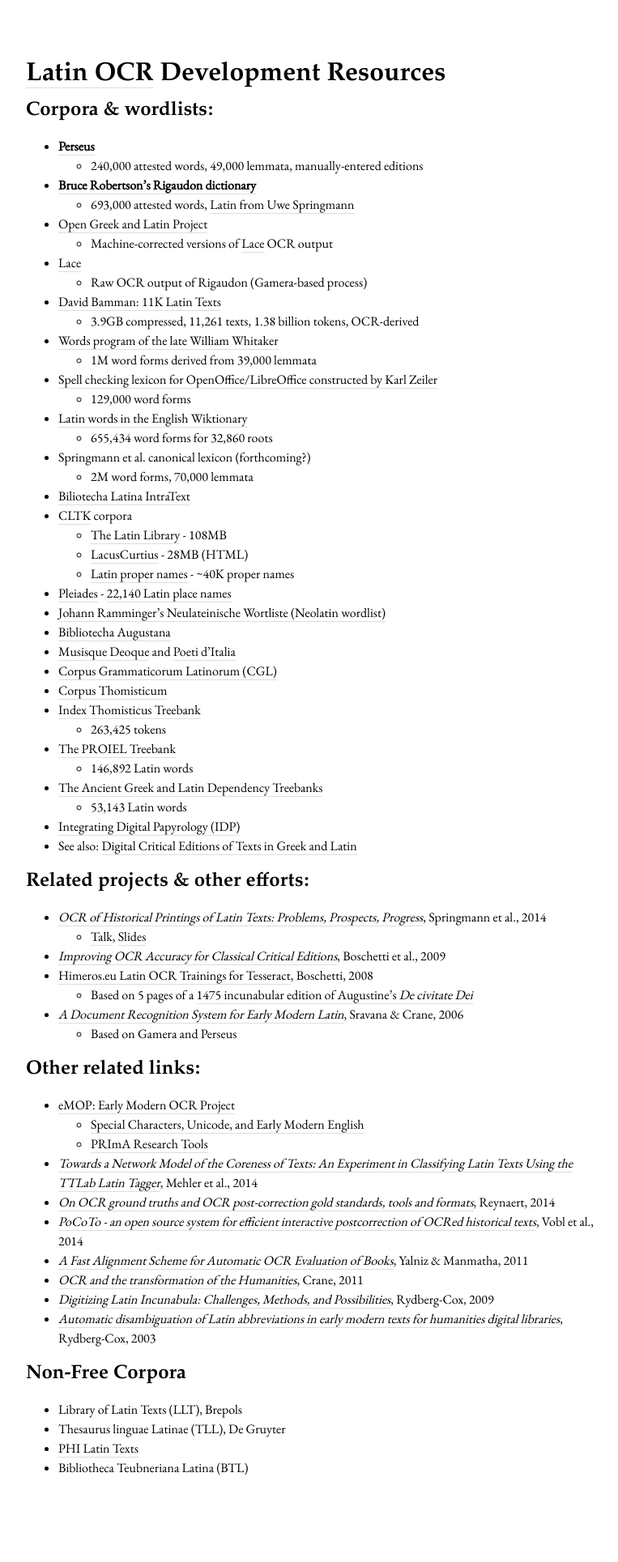
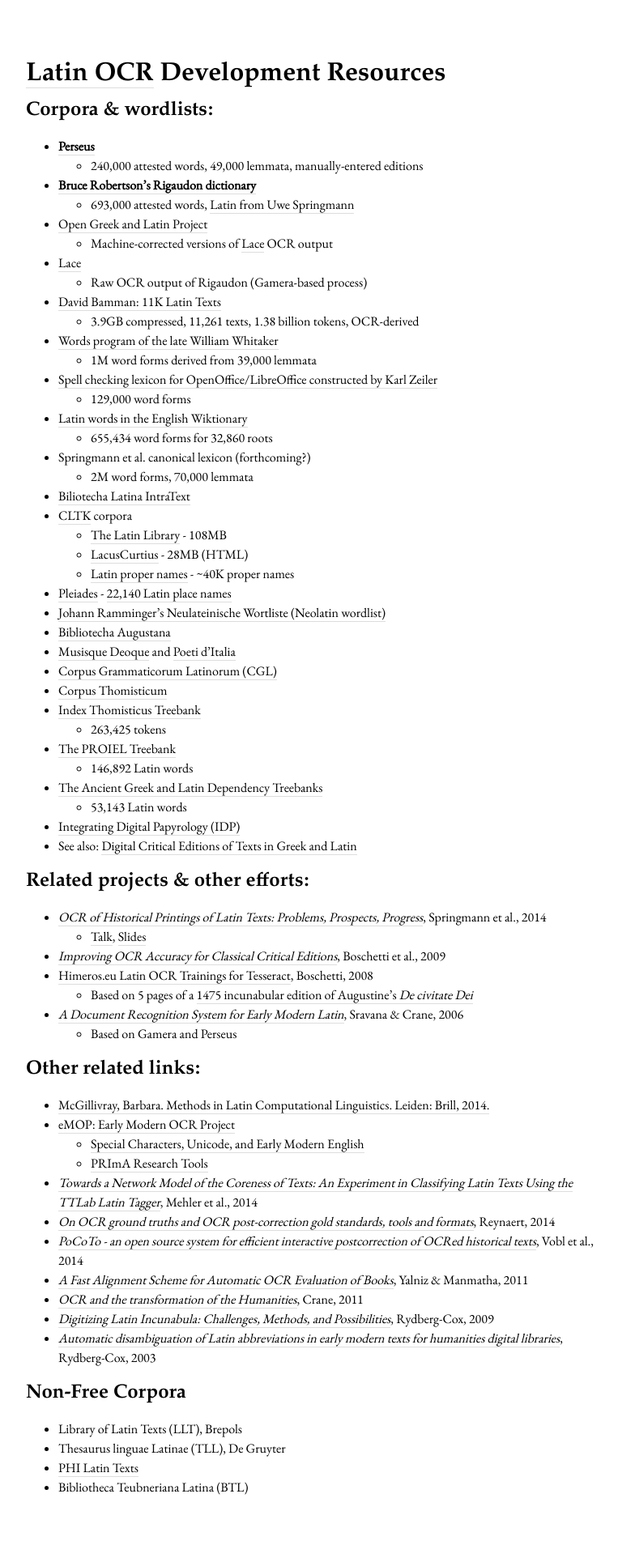
Before and after one commit to ryanfb/latinocr, a Jekyll site: the page built from resources.md, in a window 1280 px wide. Shown: the whole page at 81% size, without its empty margins (248-1011 px from the left). Built offline with Jekyll 4.4.1, drawn with Linux system fonts in a browser that asks for light colours; before the commit the page ends 1905 px from its top, so only the background shows below that.

Commit message:
Add book

```diff
--- a/resources.md
+++ b/resources.md
@@ -56,6 +56,7 @@
 
 ## Other related links:
 
+ * [McGillivray, Barbara. Methods in Latin Computational Linguistics. Leiden: Brill, 2014.](http://www.worldcat.org/title/methods-in-latin-computational-linguistics/oclc/868040419)
  * [eMOP: Early Modern OCR Project](http://emop.tamu.edu/)
    * [Special Characters, Unicode, and Early Modern English](http://emop.tamu.edu/node/53)
    * [PRImA Research Tools](http://www.primaresearch.org/tools)
```
